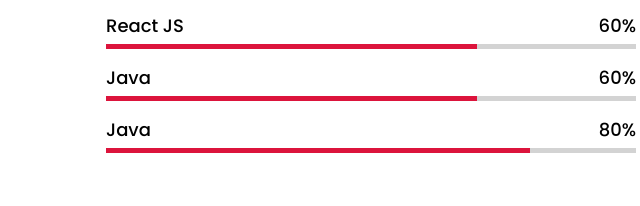
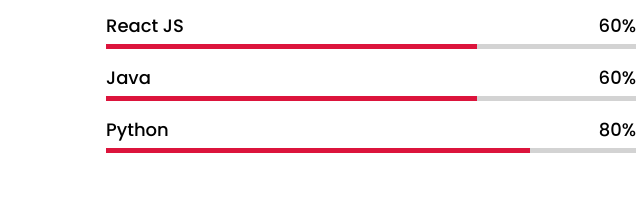
Before and after one commit to shirishapedapudi/Codsoft-1, a plain HTML site: page index.html in a window 1280 px wide. Shown: the part 2767-2973 px from the top of the page, 564-1204 px from the left. Drawn offline with nearby package versions, Linux system fonts and the light colour scheme; a script that the page names is missing.

Commit message:
Update index.html

```diff
--- a/index.html
+++ b/index.html
@@ -158,7 +158,7 @@
                     </div>
                     <div class="bars">
                         <div class="info">
-                            <span>Java</span>
+                            <span>Python</span>
                             <span>80%</span>
                         </div>
                         <div class="line php"></div>
```
